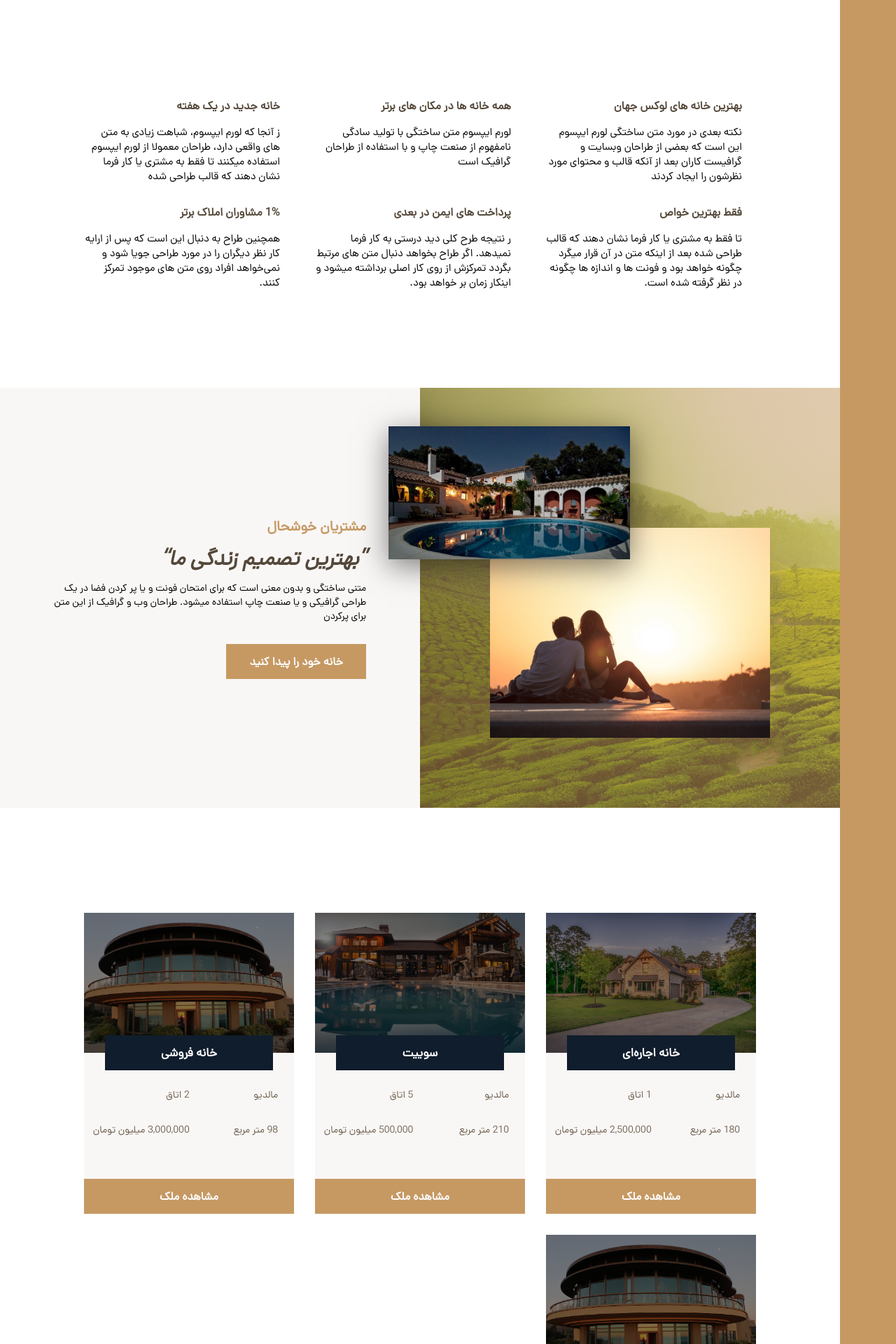
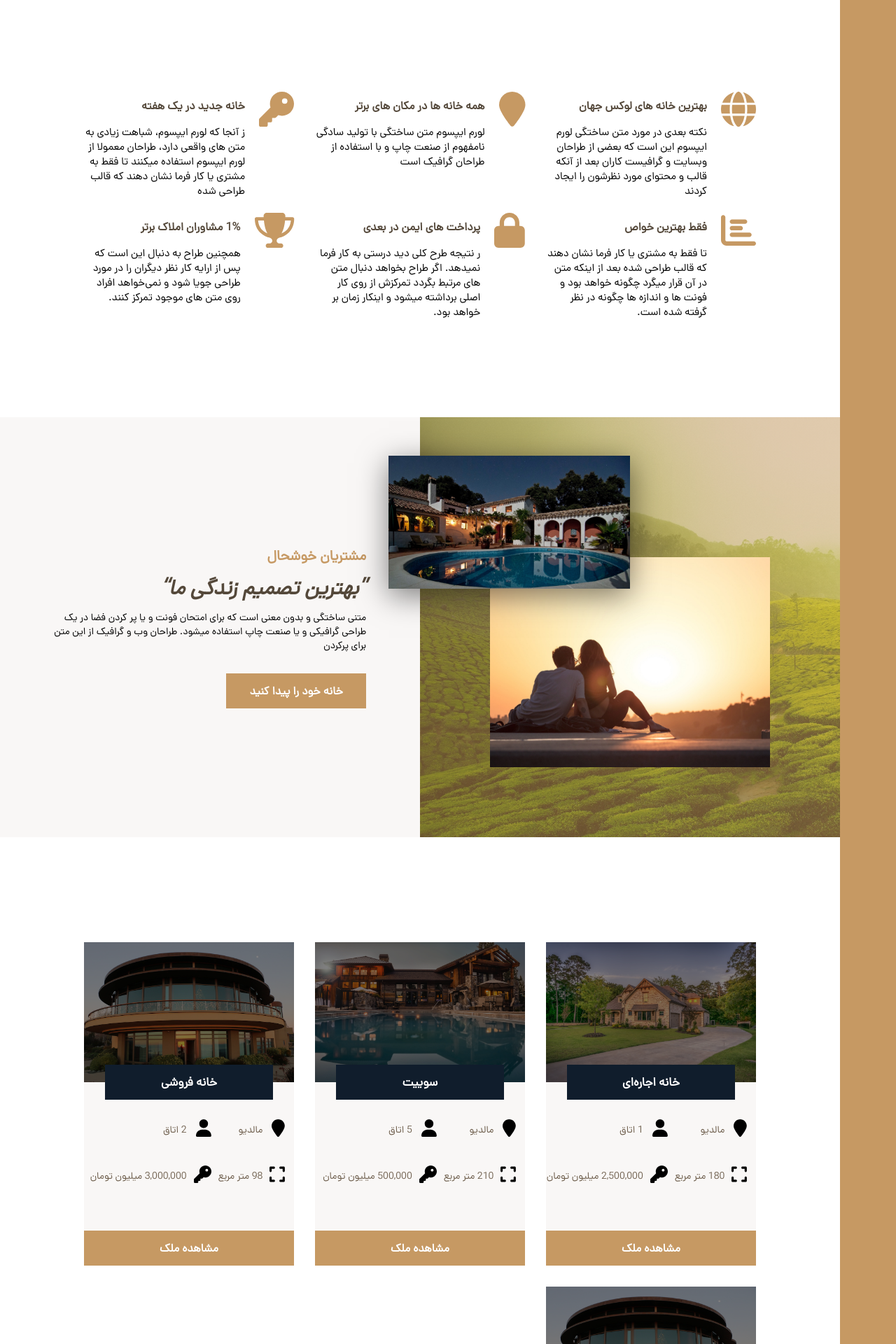
Before and after one commit to saber1414/estate-project, a Next.js app: page / in a window 1280 px wide. Shown: the part 640-2560 px from the top of the page at 70% size. Built offline with nearby package versions, Linux system fonts and the light colour scheme.

Commit message:
feat: add fortawesome featur

```diff
--- a/components/modules/Home.jsx
+++ b/components/modules/Home.jsx
@@ -1,31 +1,39 @@
 import Link from "next/link";
 import React from "react";
+import { config } from "@fortawesome/fontawesome-svg-core";
+import "@fortawesome/fontawesome-svg-core/styles.css";
+import { faExpand, faHeart, faKey, faMapMarker, faUser } from "@fortawesome/free-solid-svg-icons";
+import { FontAwesomeIcon } from "@fortawesome/react-fontawesome";
+config.autoAddCss = false;
 
-
-const Home = ({id,title,img,roomCount,meterage,price}) => {
+const Home = ({ id, title, img, roomCount, meterage, price }) => {
   return (
     <>
       <div className="card">
         <img src={img} alt="House 6" className="card__img" />
         <h5 className="card__title">{title}</h5>
         <span className="card__like">
-          <i className="fa fa-heart"></i>
+
         </span>
         <div className="card__details">
           <span className="">
             <i className="fa fa-map-marker card__icon"></i>
+            <FontAwesomeIcon icon={faMapMarker} />
           </span>
           <p className="card__text">مالدیو</p>
           <span className="">
             <i className="fa fa-user card__icon"></i>
+            <FontAwesomeIcon icon={faUser} />
           </span>
           <p className="card__text">{roomCount} اتاق</p>
           <span className="">
             <i className="fa fa-expand card__icon"></i>
+            <FontAwesomeIcon icon={faExpand} />
           </span>
           <p className="card__text">{meterage} متر مربع</p>
           <span className="">
             <i className="fa fa-key card__icon"></i>
+            <FontAwesomeIcon icon={faKey} />
           </span>
           <p className="card__text">{price.toLocaleString()} میلیون تومان</p>
         </div>
--- a/components/templates/index/Features.jsx
+++ b/components/templates/index/Features.jsx
@@ -1,4 +1,16 @@
 import React from "react";
+import { config } from "@fortawesome/fontawesome-svg-core";
+import "@fortawesome/fontawesome-svg-core/styles.css";
+import {
+  faBarChart,
+  faGlobe,
+  faKey,
+  faLock,
+  faMapMarker,
+  faTrophy,
+} from "@fortawesome/free-solid-svg-icons";
+import { FontAwesomeIcon } from "@fortawesome/react-fontawesome";
+config.autoAddCss = false;
 
 const Features = () => {
   return (
@@ -6,7 +18,7 @@
       <div className="featurs">
         <div className="featur">
           <span className="featur__icon">
-            <i className="fa fa-globe"></i>
+            <FontAwesomeIcon icon={faGlobe} />
           </span>
           <h4 className="u-heading--dark">بهترین خانه های لوکس جهان</h4>
           <p className="u-paragraph">
@@ -18,7 +30,7 @@
 
         <div className="featur">
           <span className="featur__icon">
-            <i className="fa fa-map-marker"></i>
+            <FontAwesomeIcon icon={faMapMarker} />
           </span>
           <h4 className="u-heading--dark">همه خانه ها در مکان های برتر</h4>
           <p className="u-paragraph">
@@ -28,7 +40,7 @@
         </div>
         <div className="featur">
           <span className="featur__icon">
-            <i className="fa fa-key"></i>
+            <FontAwesomeIcon icon={faKey} />
           </span>
           <h4 className="u-heading--dark">خانه جدید در یک هفته</h4>
           <p className="u-paragraph">
@@ -39,7 +51,7 @@
         </div>
         <div className="featur">
           <span className="featur__icon">
-            <i className="fa fa-bar-chart-o"></i>
+            <FontAwesomeIcon icon={faBarChart} />
           </span>
           <h4 className="u-heading--dark">فقط بهترین خواص</h4>
           <p className="u-paragraph">
@@ -50,7 +62,7 @@
         </div>
         <div className="featur">
           <span className="featur__icon">
-            <i className="fa fa-lock"></i>
+            <FontAwesomeIcon icon={faLock} />
           </span>
           <h4 className="u-heading--dark">پرداخت های ایمن در بعدی</h4>
           <p className="u-paragraph">
@@ -61,7 +73,7 @@
         </div>
         <div className="featur">
           <span className="featur__icon">
-            <i className="fa fa-trophy"></i>
+            <FontAwesomeIcon icon={faTrophy} />
           </span>
           <h4 className="u-heading--dark">1% مشاوران املاک برتر</h4>
           <p className="u-paragraph">
```
Also changed, not shown: package.json (+6 -2 lines), 1 other file (tests, documents, lock files or other folders).
